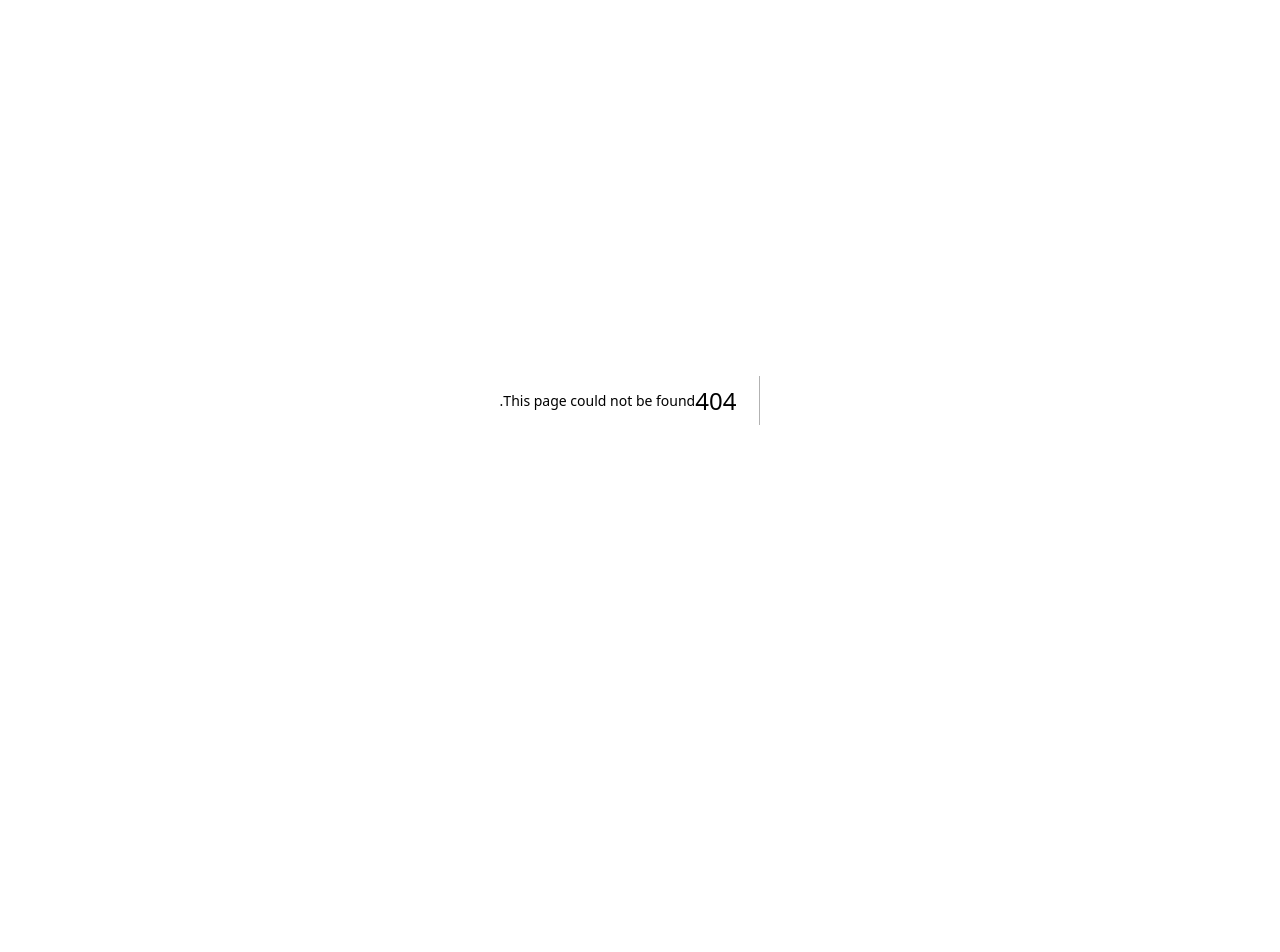
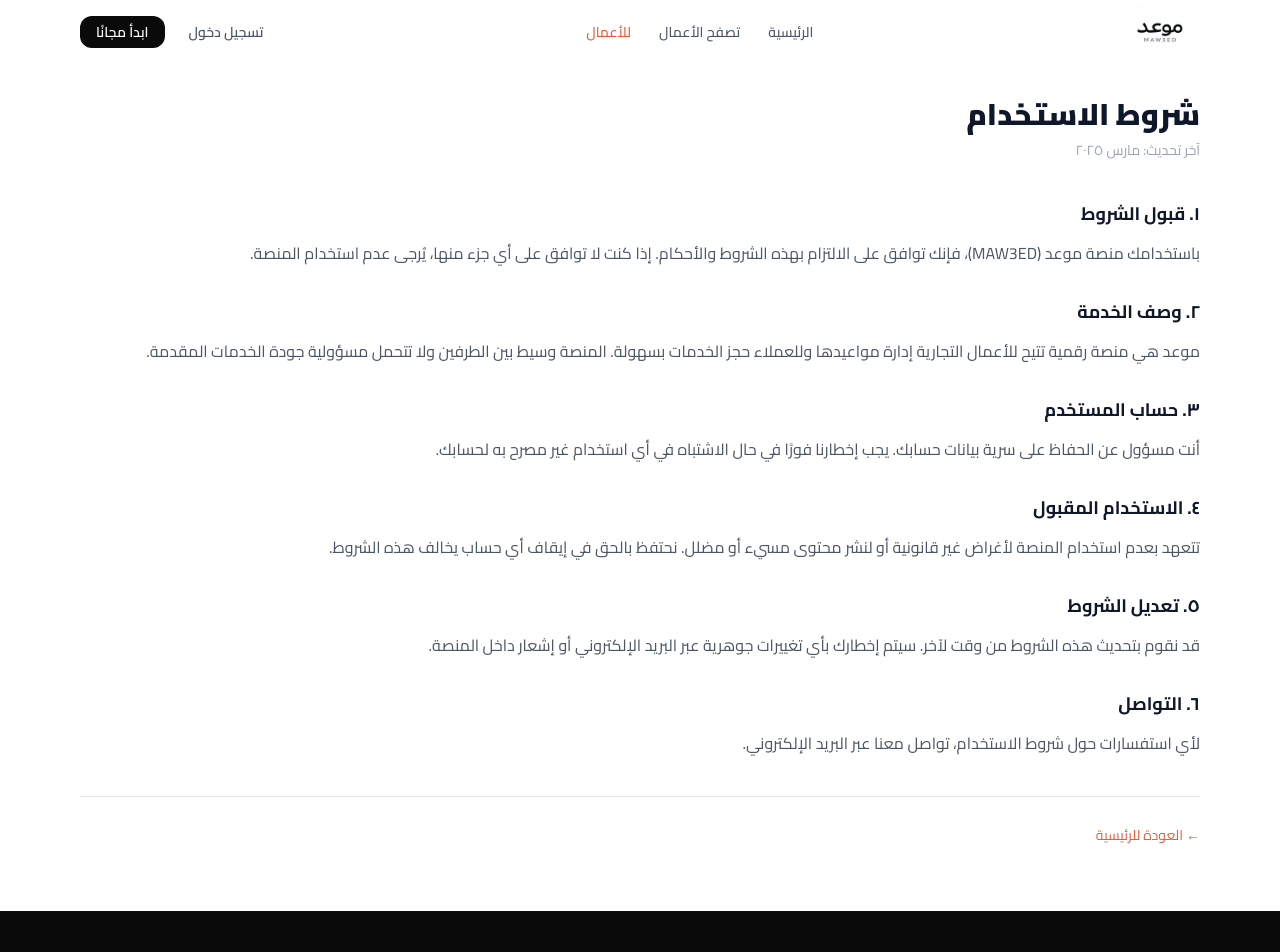
Before and after one commit to Amrwar/MAW3ED, a Next.js app: page /terms in a window 1280 px wide. Before the commit this address had no page. Shown: the top 952 px of the page. Before the commit the page ends 800 px from the top, so only its background shows below. Built offline with nearby package versions, Linux system fonts and the light colour scheme.

Commit message:
fix: add SessionProvider to root layout; add /terms and /privacy pages

```diff
--- a/src/app/layout.tsx
+++ b/src/app/layout.tsx
@@ -1,5 +1,6 @@
 import type { Metadata, Viewport } from "next";
 import "./globals.css";
+import Providers from "./providers";
 
 export const metadata: Metadata = {
   title: {
@@ -42,7 +43,9 @@ export default function RootLayout({
 }) {
   return (
     <html lang="ar" dir="rtl">
-      <body className="antialiased min-h-screen">{children}</body>
+      <body className="antialiased min-h-screen">
+        <Providers>{children}</Providers>
+      </body>
     </html>
   );
 }
--- /dev/null
+++ b/src/app/privacy/page.tsx
@@ -0,0 +1,75 @@
+import type { Metadata } from "next";
+import Link from "next/link";
+import Navbar from "@/components/layout/Navbar";
+import Footer from "@/components/layout/Footer";
+
+export const metadata: Metadata = { title: "سياسة الخصوصية | موعد" };
+
+export default function PrivacyPage() {
+  return (
+    <>
+      <Navbar />
+      <main className="pt-24 pb-16">
+        <div className="container-app max-w-3xl">
+          <h1 className="text-3xl font-black text-[var(--color-text-primary)] mb-2">
+            سياسة الخصوصية
+          </h1>
+          <p className="text-sm text-[var(--color-text-muted)] mb-10">
+            آخر تحديث: مارس ٢٠٢٥
+          </p>
+
+          <div className="prose prose-sm max-w-none space-y-8 text-[var(--color-text-secondary)] leading-relaxed">
+            <section>
+              <h2 className="text-lg font-bold text-[var(--color-text-primary)] mb-3">١. البيانات التي نجمعها</h2>
+              <p>
+                نجمع المعلومات التي تقدمها عند إنشاء حساب (الاسم، البريد الإلكتروني)، ومعلومات العمل التجاري، وبيانات الحجوزات التي تتم عبر المنصة.
+              </p>
+            </section>
+
+            <section>
+              <h2 className="text-lg font-bold text-[var(--color-text-primary)] mb-3">٢. كيف نستخدم بياناتك</h2>
+              <p>
+                نستخدم بياناتك لتشغيل الخدمة، وتحسين تجربة المستخدم، وإرسال إشعارات المواعيد، والتواصل معك بشأن حسابك. لا نبيع بياناتك لأطراف ثالثة.
+              </p>
+            </section>
+
+            <section>
+              <h2 className="text-lg font-bold text-[var(--color-text-primary)] mb-3">٣. حفظ البيانات</h2>
+              <p>
+                يتم تخزين بياناتك على خوادم آمنة. نستخدم تشفير SSL لحماية البيانات أثناء النقل ونطبق معايير الأمان الحديثة لحماية بياناتك.
+              </p>
+            </section>
+
+            <section>
+              <h2 className="text-lg font-bold text-[var(--color-text-primary)] mb-3">٤. ملفات تعريف الارتباط</h2>
+              <p>
+                نستخدم ملفات الكوكيز لتحسين تجربتك وتذكر تسجيل دخولك. يمكنك التحكم في إعدادات الكوكيز من خلال متصفحك.
+              </p>
+            </section>
+
+            <section>
+              <h2 className="text-lg font-bold text-[var(--color-text-primary)] mb-3">٥. حقوقك</h2>
+              <p>
+                يحق لك الوصول إلى بياناتك الشخصية، وطلب تصحيحها أو حذفها في أي وقت. تواصل معنا عبر البريد الإلكتروني لممارسة هذه الحقوق.
+              </p>
+            </section>
+
+            <section>
+              <h2 className="text-lg font-bold text-[var(--color-text-primary)] mb-3">٦. التواصل</h2>
+              <p>
+                لأي استفسارات حول سياسة الخصوصية، تواصل معنا عبر البريد الإلكتروني.
+              </p>
+            </section>
+          </div>
+
+          <div className="mt-10 pt-6 border-t border-[var(--color-border)]">
+            <Link href="/" className="text-sm text-[var(--color-accent)] hover:underline">
+              ← العودة للرئيسية
+            </Link>
+          </div>
+        </div>
+      </main>
+      <Footer />
+    </>
+  );
+}
--- /dev/null
+++ b/src/app/providers.tsx
@@ -0,0 +1,7 @@
+"use client";
+
+import { SessionProvider } from "next-auth/react";
+
+export default function Providers({ children }: { children: React.ReactNode }) {
+  return <SessionProvider>{children}</SessionProvider>;
+}
--- /dev/null
+++ b/src/app/terms/page.tsx
@@ -0,0 +1,75 @@
+import type { Metadata } from "next";
+import Link from "next/link";
+import Navbar from "@/components/layout/Navbar";
+import Footer from "@/components/layout/Footer";
+
+export const metadata: Metadata = { title: "شروط الاستخدام | موعد" };
+
+export default function TermsPage() {
+  return (
+    <>
+      <Navbar />
+      <main className="pt-24 pb-16">
+        <div className="container-app max-w-3xl">
+          <h1 className="text-3xl font-black text-[var(--color-text-primary)] mb-2">
+            شروط الاستخدام
+          </h1>
+          <p className="text-sm text-[var(--color-text-muted)] mb-10">
+            آخر تحديث: مارس ٢٠٢٥
+          </p>
+
+          <div className="prose prose-sm max-w-none space-y-8 text-[var(--color-text-secondary)] leading-relaxed">
+            <section>
+              <h2 className="text-lg font-bold text-[var(--color-text-primary)] mb-3">١. قبول الشروط</h2>
+              <p>
+                باستخدامك منصة موعد (MAW3ED)، فإنك توافق على الالتزام بهذه الشروط والأحكام. إذا كنت لا توافق على أي جزء منها، يُرجى عدم استخدام المنصة.
+              </p>
+            </section>
+
+            <section>
+              <h2 className="text-lg font-bold text-[var(--color-text-primary)] mb-3">٢. وصف الخدمة</h2>
+              <p>
+                موعد هي منصة رقمية تتيح للأعمال التجارية إدارة مواعيدها وللعملاء حجز الخدمات بسهولة. المنصة وسيط بين الطرفين ولا تتحمل مسؤولية جودة الخدمات المقدمة.
+              </p>
+            </section>
+
+            <section>
+              <h2 className="text-lg font-bold text-[var(--color-text-primary)] mb-3">٣. حساب المستخدم</h2>
+              <p>
+                أنت مسؤول عن الحفاظ على سرية بيانات حسابك. يجب إخطارنا فورًا في حال الاشتباه في أي استخدام غير مصرح به لحسابك.
+              </p>
+            </section>
+
+            <section>
+              <h2 className="text-lg font-bold text-[var(--color-text-primary)] mb-3">٤. الاستخدام المقبول</h2>
+              <p>
+                تتعهد بعدم استخدام المنصة لأغراض غير قانونية أو لنشر محتوى مسيء أو مضلل. نحتفظ بالحق في إيقاف أي حساب يخالف هذه الشروط.
+              </p>
+            </section>
+
+            <section>
+              <h2 className="text-lg font-bold text-[var(--color-text-primary)] mb-3">٥. تعديل الشروط</h2>
+              <p>
+                قد نقوم بتحديث هذه الشروط من وقت لآخر. سيتم إخطارك بأي تغييرات جوهرية عبر البريد الإلكتروني أو إشعار داخل المنصة.
+              </p>
+            </section>
+
+            <section>
+              <h2 className="text-lg font-bold text-[var(--color-text-primary)] mb-3">٦. التواصل</h2>
+              <p>
+                لأي استفسارات حول شروط الاستخدام، تواصل معنا عبر البريد الإلكتروني.
+              </p>
+            </section>
+          </div>
+
+          <div className="mt-10 pt-6 border-t border-[var(--color-border)]">
+            <Link href="/" className="text-sm text-[var(--color-accent)] hover:underline">
+              ← العودة للرئيسية
+            </Link>
+          </div>
+        </div>
+      </main>
+      <Footer />
+    </>
+  );
+}
```
